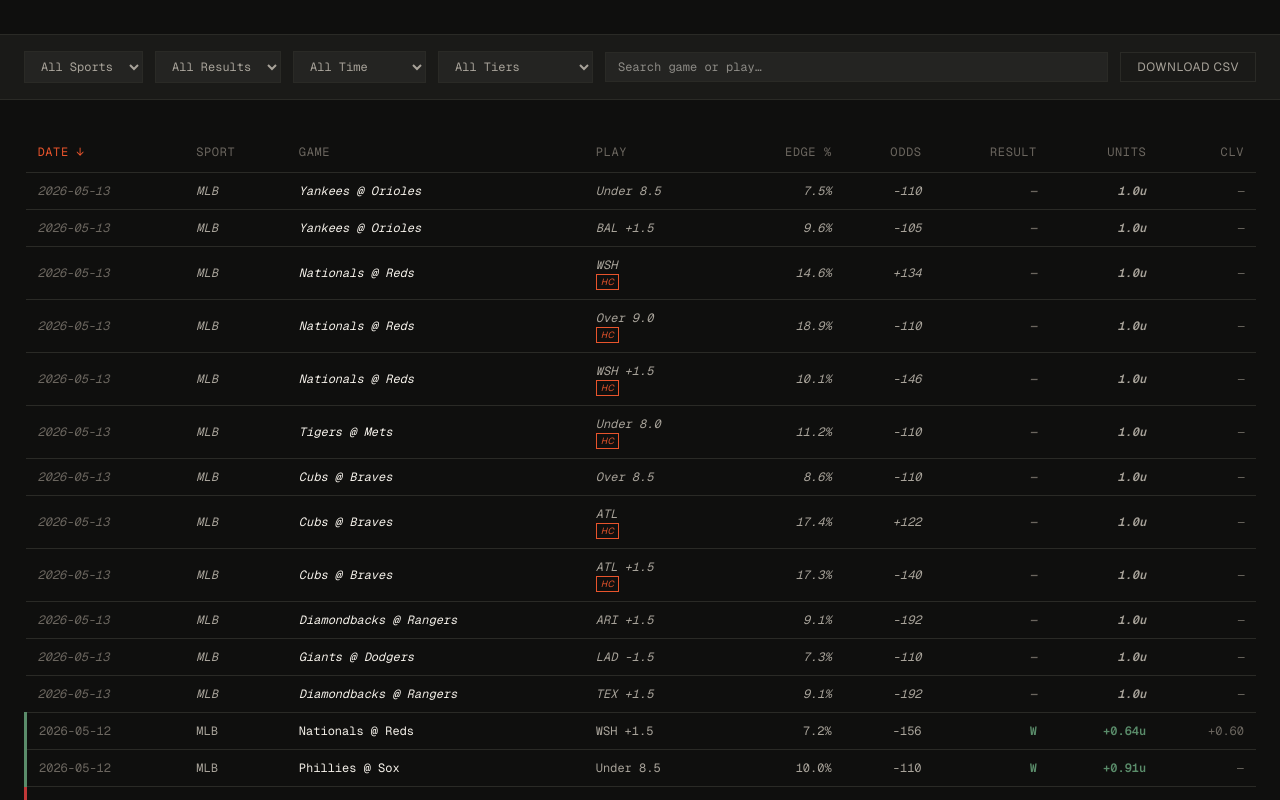
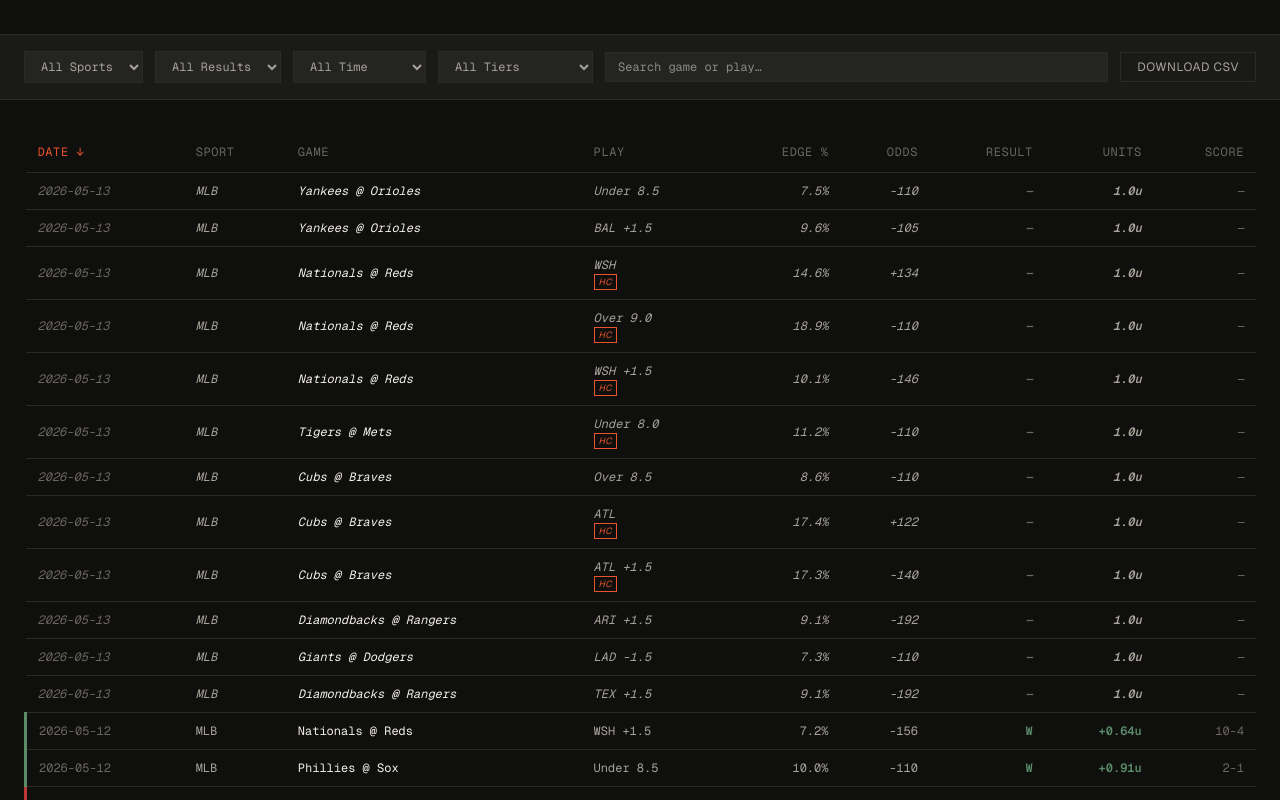
Before and after one commit to spencecc/outlier-sports-, a Next.js app: page /bet-log in a window 1280 px wide. Shown: the part 280-1080 px from the top of the page. Built offline with nearby package versions, Linux system fonts and the light colour scheme.

Commit message:
Replace CLV column with Score (Away-Home) on bet log

```diff
--- a/src/app/bet-log/page.tsx
+++ b/src/app/bet-log/page.tsx
@@ -18,9 +18,9 @@
   return n >= 0 ? `+${n}` : `${n}`;
 }
 
-function fmtClv(n: number | null) {
-  if (n === null || n === 0) return "—";
-  return `${n >= 0 ? "+" : ""}${n.toFixed(2)}`;
+function fmtScore(away: number | null, home: number | null) {
+  if (away == null || home == null) return "—";
+  return `${away}-${home}`;
 }
 
 function resultLabel(r: string) {
@@ -53,12 +53,13 @@
 
 function downloadCsv(rows: Bet[]) {
   const headers = [
-    "Date","Sport","Game","Play","Type","Edge %","Odds","Units","Result","CLV",
+    "Date","Sport","Game","Play","Type","Edge %","Odds","Units","Result","Score",
   ];
   const lines = rows.map((b) =>
     [
       b.date, b.sport, `"${b.game}"`, `"${b.play}"`,
-      b.type, b.edge, b.odds, b.units, b.result, b.clv ?? "",
+      b.type, b.edge, b.odds, b.units, b.result,
+      b.scoreAway != null && b.scoreHome != null ? `${b.scoreAway}-${b.scoreHome}` : "",
     ].join(",")
   );
   const csv = [headers.join(","), ...lines].join("\n");
@@ -279,7 +280,12 @@
                 <SortHeader label="Odds" col="odds" right />
                 <SortHeader label="Result" col="result" right />
                 <SortHeader label="Units" col="units" right />
-                <SortHeader label="CLV" col="clv" right />
+                <th
+                  className="py-3 px-3 text-xs uppercase tracking-wider font-normal text-right whitespace-nowrap"
+                  style={{ color: "var(--text-tertiary)", borderBottom: "1px solid var(--border)" }}
+                >
+                  Score
+                </th>
               </tr>
             </thead>
             <tbody>
@@ -355,7 +361,7 @@
                         : `${bet.payout.toFixed(2)}u`}
                     </td>
                     <td className="py-2.5 px-3 text-right" style={{ color: "var(--text-tertiary)" }}>
-                      {fmtClv(bet.clv)}
+                      {fmtScore(bet.scoreAway, bet.scoreHome)}
                     </td>
                   </tr>
                 ))
@@ -394,8 +400,7 @@
         {/* Footer note */}
         <p className="text-xs mt-6" style={{ color: "var(--text-tertiary)" }}>
           Lines reflect the price available at the time of release on the listed
-          sportsbook. CLV measures the difference between release line and
-          closing line.
+          sportsbook. Score shown as Away-Home.
         </p>
       </div>
 
```
